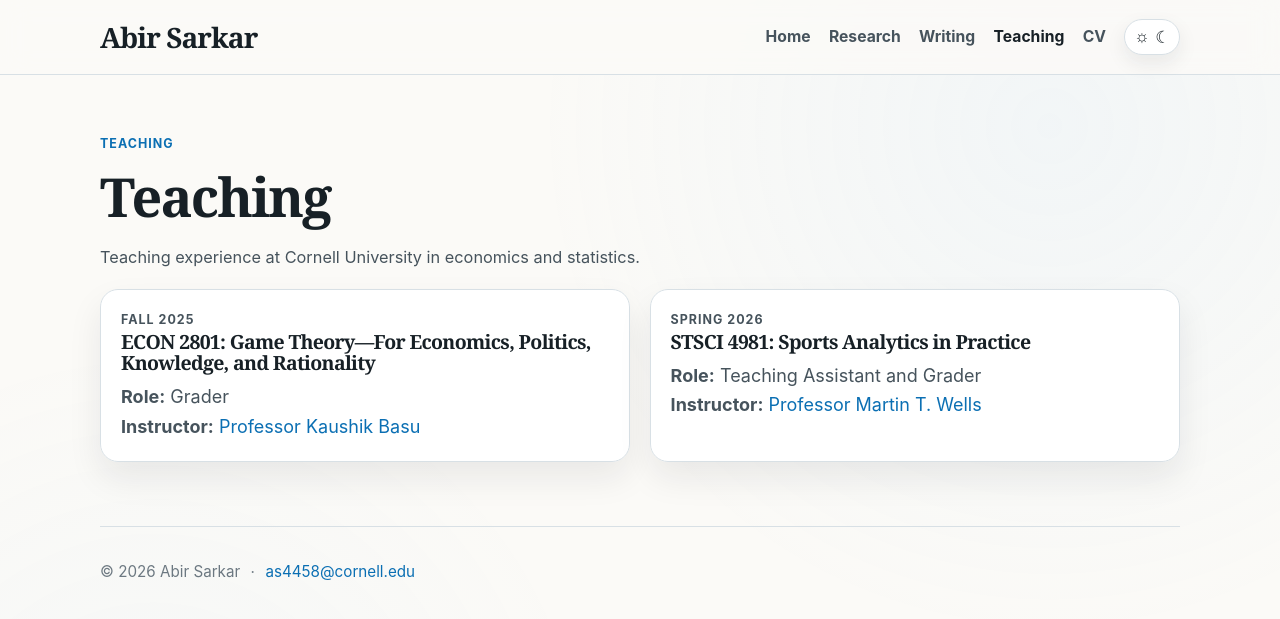
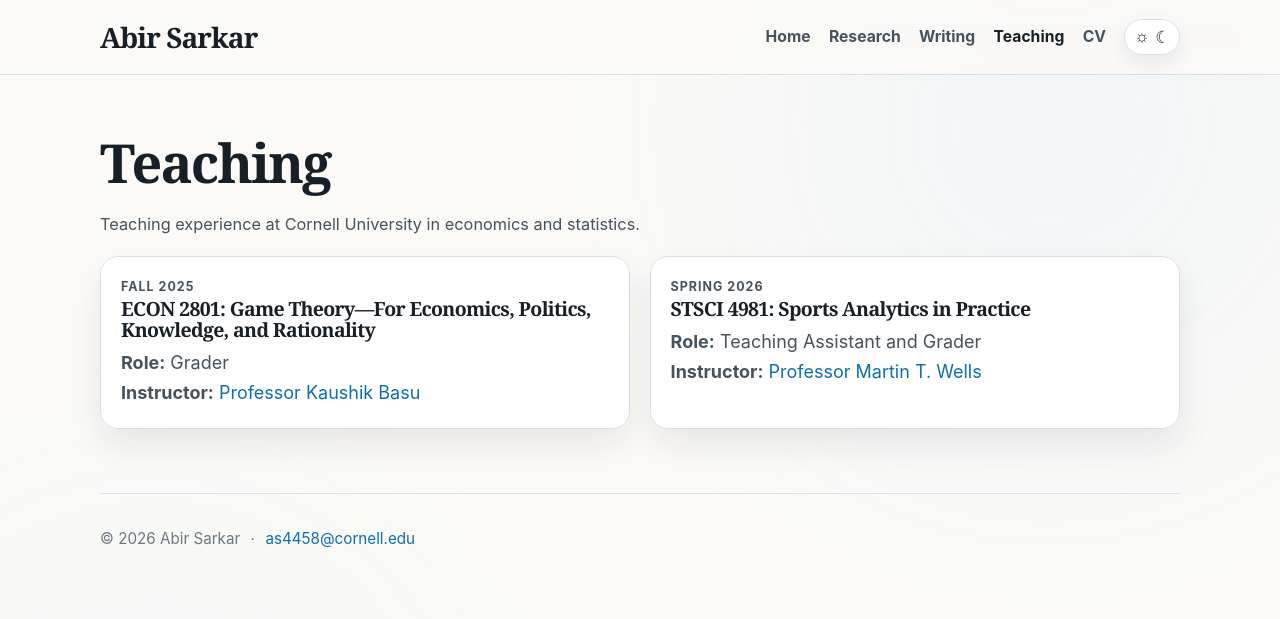
Before and after one commit to AbirS2026/AbirS2026.github.io, a Jekyll site: the page built from teaching.md, in a window 1280 px wide. Shown: the top 619 px of the page. Built offline with Jekyll 4.4.1, drawn with Linux system fonts in a browser that asks for light colours; our own code applies the rules of GitHub Pages for plain Markdown files; a style sheet for code colours, icons or effects is not loaded.

Commit message:
Update teaching.md

```diff
--- a/teaching.md
+++ b/teaching.md
@@ -1,6 +1,5 @@
 
 
-<p class="eyebrow">Teaching</p>
 <h1>Teaching</h1>
 
 <p class="lead">
```
